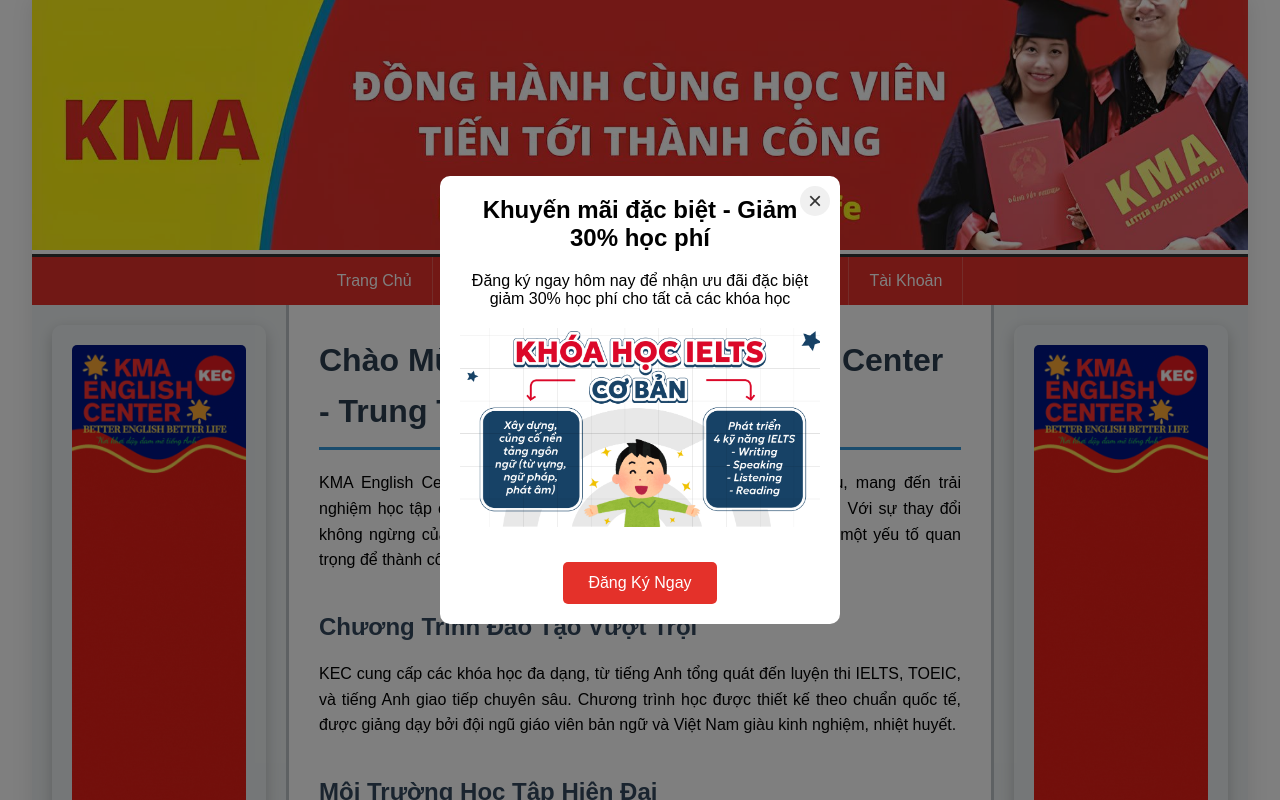
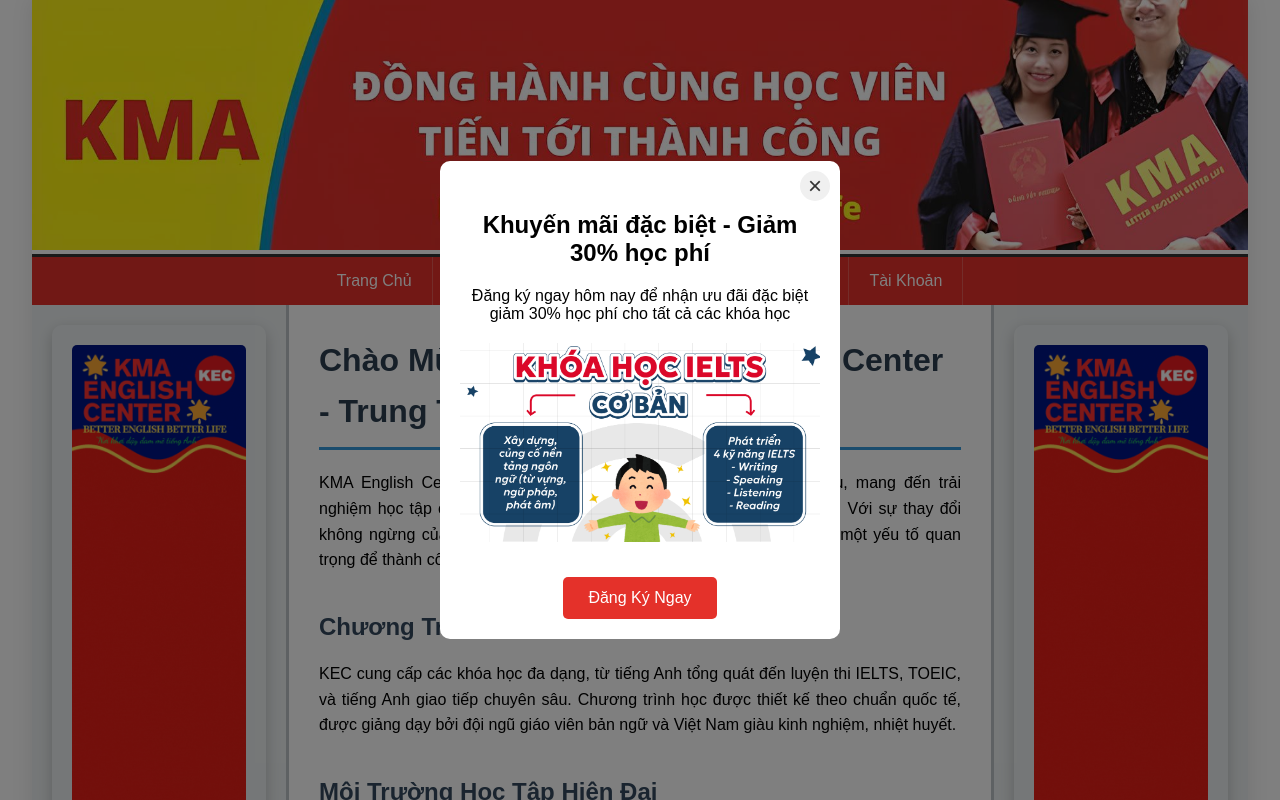
Before and after one commit to Ntd1411/QuanLyTrungTamTiengAnh, a PHP site: page / in a window 1280 px wide. Run offline with PHP 8.4, Linux system fonts and the light colour scheme; data comes from the database, SQL or seed files in the repository.

Commit message:
Add margin-top to h2 in ad-popup-content for improved spacing

```diff
--- a/assets/css/style.css
+++ b/assets/css/style.css
@@ -799,6 +799,10 @@ input.error {
   animation: popupFadeIn 0.5s ease;
 }
 
+.ad-popup-content h2 {
+  margin-top: 30px;
+}
+
 @keyframes popupFadeIn {
   from {
     opacity: 0;
```
